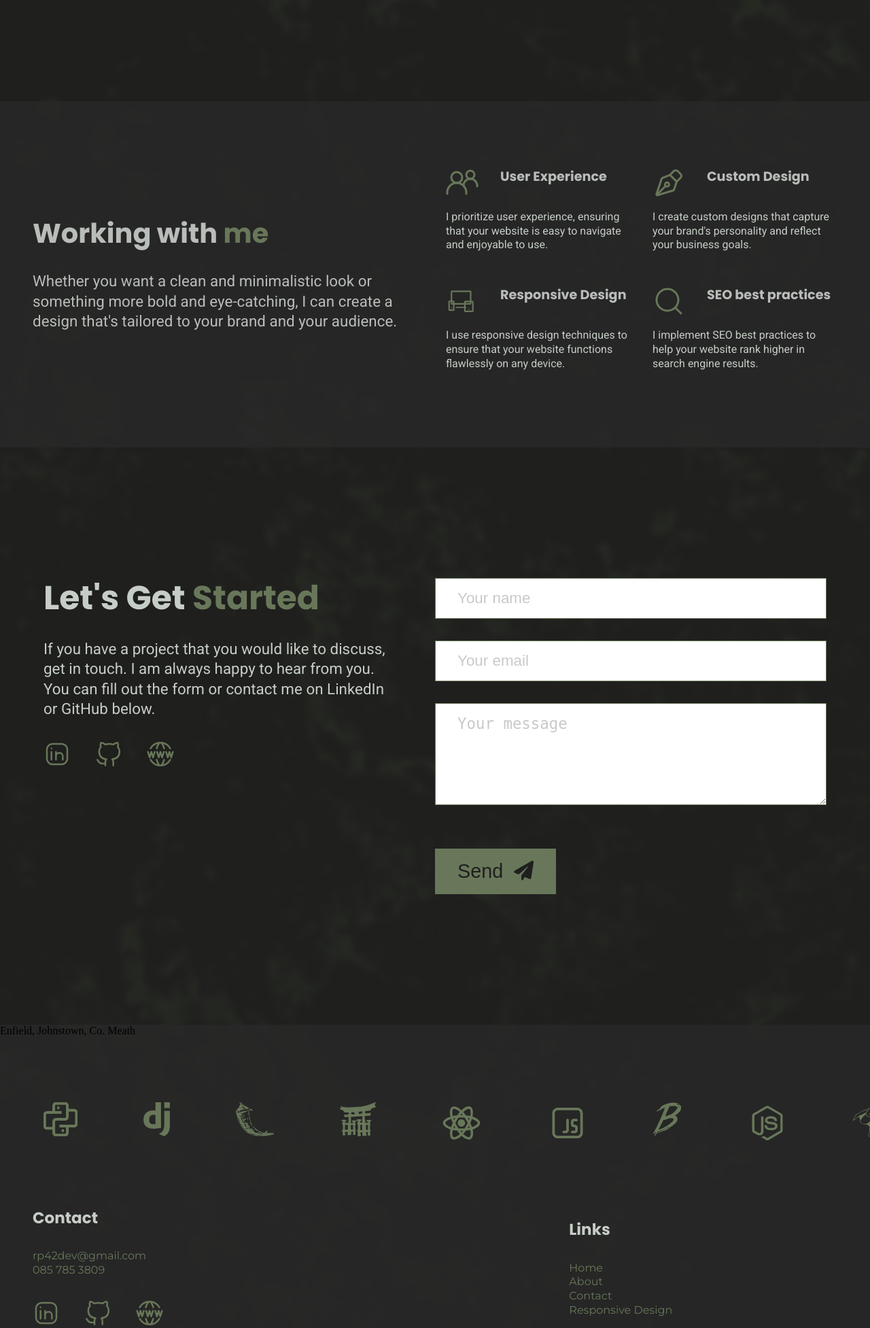
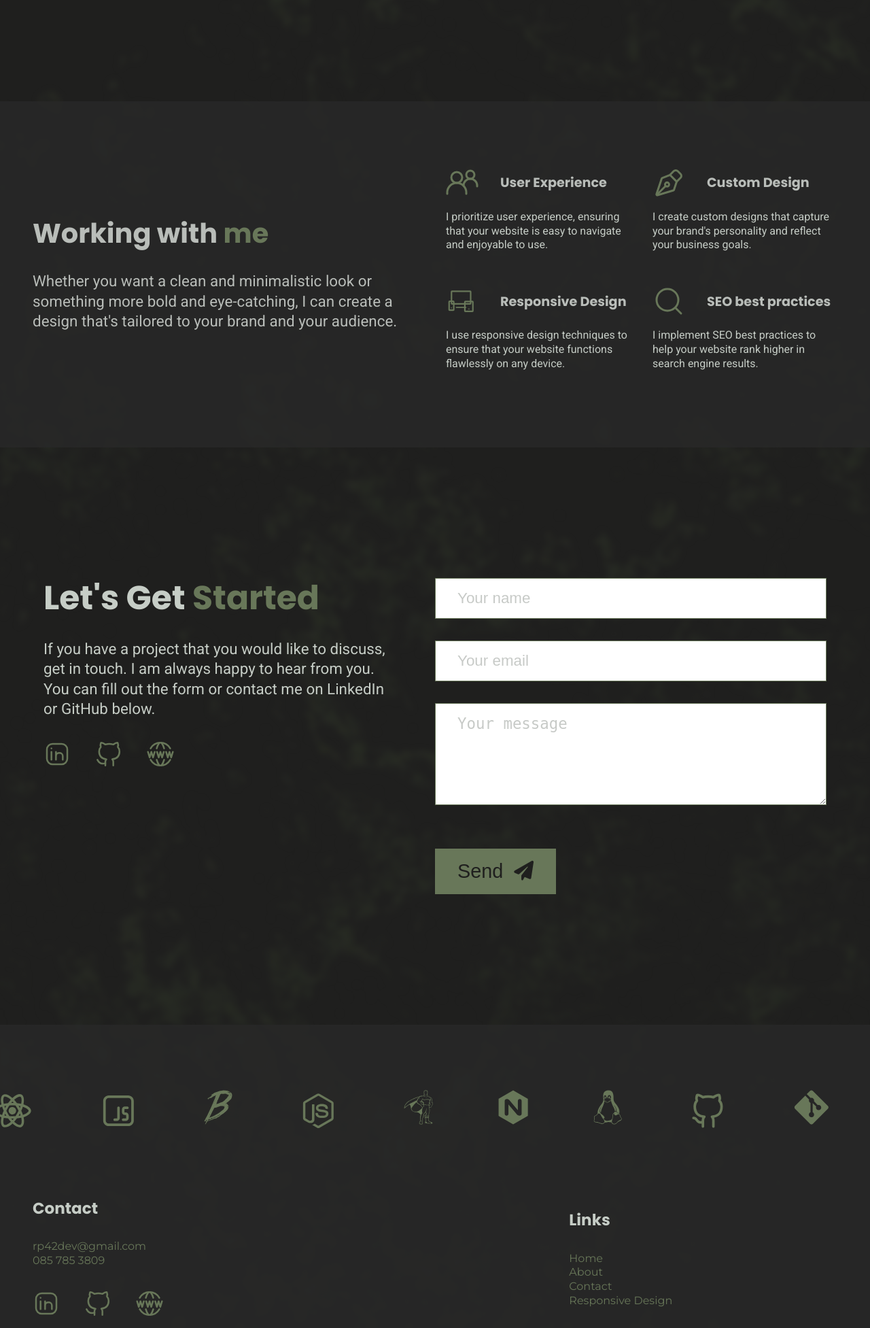
Before and after one commit to rp42dev/django_project, a Django app: page /about/ in a window 1280 px wide. Shown: the part 3401-5354 px from the top of the page at 68% size. Run offline with Django 4.2, Linux system fonts and the light colour scheme; some libraries are stand-ins or nearby versions.

Commit message:
add content

```diff
--- a/DJANGO_PROJECT/static/css/style.css
+++ b/DJANGO_PROJECT/static/css/style.css
@@ -2378,6 +2378,16 @@
     margin: auto;
 }
 
+.marquee__container {
+    display: grid;
+    grid-template-columns: repeat(2, 1fr);
+}
+
+.marquee__text {
+    display: inline-block;
+}
+
+
 
 /* ==========cards========= */
 
--- a/home/static/js/home.js
+++ b/home/static/js/home.js
@@ -1,5 +1,34 @@
 
 (function ($) {
+    // marquee animation from https://codepen.io/lelamanolio/pen/ZEYRJJJ
+    let marquee = document.querySelectorAll('.marquee__text');
+
+    // added event listener because it doesn't get the right width
+    addEventListener("load", function () {
+        marquee.forEach(el => {
+            // set a default rate, the higher the value, the faster it is
+            let rate = 100;
+            // get the width of the element
+            let distance = el.offsetWidth;
+            // get the margin-right of the element
+            let style = window.getComputedStyle(el);
+            let marginRight = parseInt(style.marginRight) || 8;
+            // get the total width of the element
+            let totalDistance = distance + marginRight;
+            // get the duration of the animation
+            // for a better explanation, see the quoted codepen in the first comment
+            let time = totalDistance / rate;
+            // get the parent of the element
+            let container = el.parentElement;
+
+            gsap.to(container, time, {
+                repeat: -1,
+                x: '-' + totalDistance,
+                ease: Linear.easeNone,
+            });
+        });
+    });
+
 
     const zoomElems = document.querySelectorAll('.zoom');
 
--- a/home/templates/partials/featured/featured-how.html
+++ b/home/templates/partials/featured/featured-how.html
@@ -3,7 +3,7 @@
     <div class="spacer"></div>
     <div class="container contact">
         <article id="how" class="row bg-gray9 px-2 px-lg-2 py-6">
-            <div class="col-12 col-lg-6  justify-column-center mx-0 px-sm-1">
+            <div class="col-12 col-lg-6 justify-column-center mx-0 px-sm-1">
                 <h2 class="light"> Working with<span class="primary"> me</span></h2>
                 <div class="spacer-2"></div>
                 <p class="light medium-text">
@@ -18,7 +18,7 @@
                     <div class="col-12 col-sm-6 light form-text mx-0 px-sm-1">
                         <div class="flex__row icon-sm">
                             <img src="{% static 'icons\group.svg' %}" alt="User experience">
-                            <h6 class="light">User Experience</h6>
+                            <h6 class="light my-auto">User Experience</h6>
                         </div>
                         <p class="py-1">
                             I prioritize user experience,
@@ -28,7 +28,7 @@
                     <div class="col-12 col-sm-6 light form-text icon-sm mx-0 px-sm-1">
                         <div class="flex__row icon-sm">
                             <img src="{% static 'icons\design-nib.svg' %}" alt="Custom design">
-                            <h6 class="light">Custom Design</h6>
+                            <h6 class="light my-auto">Custom Design</h6>
                         </div>
                         <p class="py-1">
                             I create custom designs that capture your brand's
@@ -41,7 +41,7 @@
                     <div class="col-12 col-sm-6 light form-text icon-sm mx-0 px-sm-1">
                         <div class="flex__row icon-sm">
                             <img src="{% static 'icons\responsive.svg' %}" alt="responsive">
-                            <h6 class="light">Responsive Design</h6>
+                            <h6 class="light my-auto">Responsive Design</h6>
                         </div>
                         <p class="py-1">
                             I use responsive design techniques to ensure that your
@@ -52,7 +52,7 @@
                     <div class="col-12 col-sm-6 light form-text icon-sm mx-0 px-sm-1">
                         <div class="flex__row icon-sm">
                             <img src="{% static 'icons\search.svg' %}" alt="seo">
-                            <h6 class="light">SEO best practices</h6>
+                            <h6 class="light my-auto">SEO best practices</h6>
                         </div>
                         <p class="py-1">
                             I implement SEO best practices to help your website rank
--- a/home/templates/partials/featured/featured-tech.html
+++ b/home/templates/partials/featured/featured-tech.html
@@ -1,64 +1,124 @@
 {% load static %}
 
 <div class="spacer"></div>
-<section>
-  <div class="bg-gray9">
-    <div class="container tech">Enfield, Johnstown, Co. Meath
-      <div class="row2 tech scroll-x p-0 py-2 py-lg-4 p-sm-2">
+<section class="row bg-gray9 x-hidden">
+  <div class="marquee__container x-scroll">
 
-        <div class="flex__item p-2">
+    <div class="marquee__text">
+      <div class="row2 tech p-0 py-2 py-lg-4 p-sm-2">
+
+        <div class="p-2">
           <img src="{% static 'icons\tech\python.svg' %}" alt="Python">
         </div>
 
-        <div class="flex__item p-2">
+        <div class="p-2">
           <img src="{% static 'icons\tech\django.svg' %}" alt="Django">
         </div>
 
-        <div class="flex__item p-2">
+        <div class="p-2">
           <img src="{% static 'icons\tech\flask.svg' %}" alt="flask">
         </div>
 
-        <div class="flex__item p-2">
+        <div class="p-2">
           <img src="{% static 'icons\tech\jinja.svg' %}" alt="jinja">
         </div>
 
-        <div class="flex__item p-2">
+        <div class="p-2">
           <img src="{% static 'icons\tech\react.svg' %}" alt="React">
         </div>
 
-        <div class="flex__item p-2">
+        <div class="p-2">
           <img src="{% static 'icons\tech\javascript.svg' %}" alt="JavaScript">
         </div>
 
-        <div class="flex__item p-2">
+        <div class="p-2">
           <img src="{% static 'icons\tech\babel.svg' %}" alt="babel">
         </div>
 
-        <div class="flex__item p-2">
+        <div class="p-2">
           <img src="{% static 'icons\tech\nodejs.svg' %}" alt="nodejs">
         </div>
 
-        <div class="flex__item p-2">
+        <div class="p-2">
           <img src="{% static 'icons\tech\gsap.svg' %}" alt="gsap">
         </div>
 
-        <div class="flex__item p-2">
+        <div class="p-2">
           <img src="{% static 'icons\tech\nginx.svg' %}" alt="nginx">
         </div>
 
-        <div class="flex__item p-2">
+        <div class="p-2">
           <img src="{% static 'icons\tech\linux.svg' %}" alt="Linux">
         </div>
 
-        <div class="flex__item p-2">
+        <div class="p-2">
           <img src="{% static 'icons\tech\github.svg' %}" alt="github">
         </div>
 
-        <div class="flex__item p-2">
+        <div class="p-2">
           <img src="{% static 'icons\tech\git.svg' %}" alt="git">
         </div>
 
       </div>
     </div>
+
+    <div class="marquee__text">
+      <div class="row2 tech p-0 py-2 py-lg-4 p-sm-2">
+
+        <div class="p-2">
+          <img src="{% static 'icons\tech\python.svg' %}" alt="Python">
+        </div>
+
+        <div class="p-2">
+          <img src="{% static 'icons\tech\django.svg' %}" alt="Django">
+        </div>
+
+        <div class="p-2">
+          <img src="{% static 'icons\tech\flask.svg' %}" alt="flask">
+        </div>
+
+        <div class="p-2">
+          <img src="{% static 'icons\tech\jinja.svg' %}" alt="jinja">
+        </div>
+
+        <div class="p-2">
+          <img src="{% static 'icons\tech\react.svg' %}" alt="React">
+        </div>
+
+        <div class="p-2">
+          <img src="{% static 'icons\tech\javascript.svg' %}" alt="JavaScript">
+        </div>
+
+        <div class="p-2">
+          <img src="{% static 'icons\tech\babel.svg' %}" alt="babel">
+        </div>
+
+        <div class="p-2">
+          <img src="{% static 'icons\tech\nodejs.svg' %}" alt="nodejs">
+        </div>
+
+        <div class="p-2">
+          <img src="{% static 'icons\tech\gsap.svg' %}" alt="gsap">
+        </div>
+
+        <div class="p-2">
+          <img src="{% static 'icons\tech\nginx.svg' %}" alt="nginx">
+        </div>
+
+        <div class="p-2">
+          <img src="{% static 'icons\tech\linux.svg' %}" alt="Linux">
+        </div>
+
+        <div class="p-2">
+          <img src="{% static 'icons\tech\github.svg' %}" alt="github">
+        </div>
+
+        <div class="p-2">
+          <img src="{% static 'icons\tech\git.svg' %}" alt="git">
+        </div>
+
+      </div>
+    </div>
+
   </div>
 </section>
```
